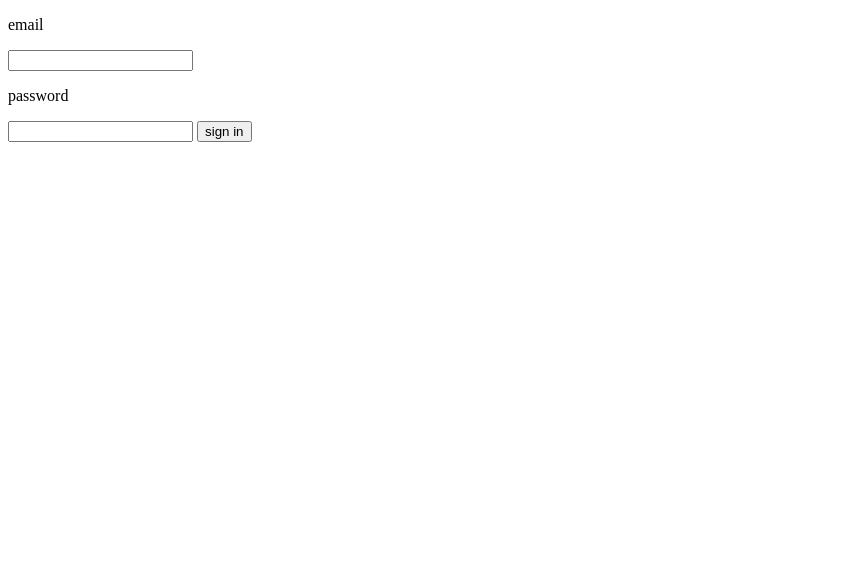
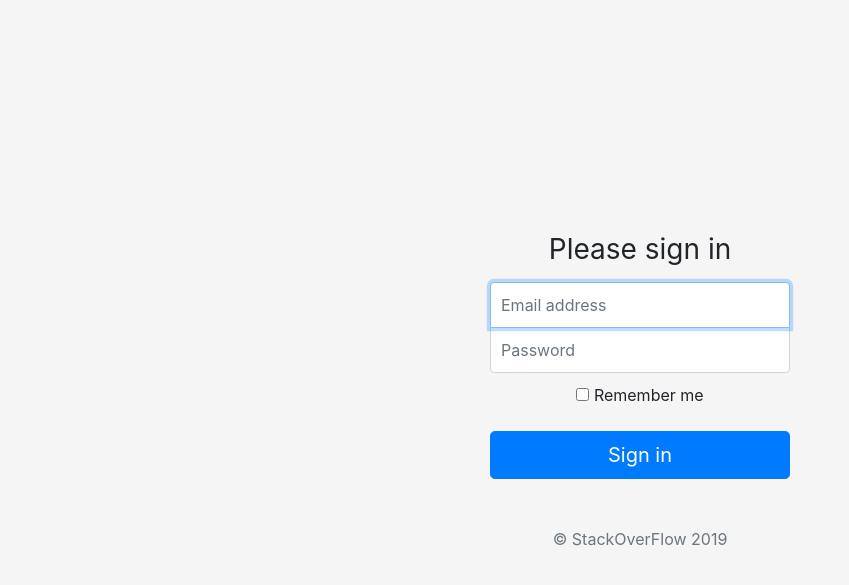
Before and after one commit to danielufeli/StackOverFlow, a plain HTML site: page signIn.html in a window 1280 px wide. Shown: the whole page, without its empty margins (0-849 px from the left). Drawn offline with nearby package versions, Linux system fonts and the light colour scheme.

Commit message:
Login UI

```diff
--- /dev/null
+++ b/assets/css/signin.css
@@ -0,0 +1,44 @@
+html,
+body {
+  height: 100%;
+}
+
+body {
+  display: -ms-flexbox;
+  display: flex;
+  -ms-flex-align: center;
+  align-items: center;
+  padding-top: 40px;
+  padding-bottom: 40px;
+  background-color: #f5f5f5;
+}
+
+.form-signin {
+  width: 100%;
+  max-width: 330px;
+  padding: 15px;
+  margin: auto;
+}
+.form-signin .checkbox {
+  font-weight: 400;
+}
+.form-signin .form-control {
+  position: relative;
+  box-sizing: border-box;
+  height: auto;
+  padding: 10px;
+  font-size: 16px;
+}
+.form-signin .form-control:focus {
+  z-index: 2;
+}
+.form-signin input[type="email"] {
+  margin-bottom: -1px;
+  border-bottom-right-radius: 0;
+  border-bottom-left-radius: 0;
+}
+.form-signin input[type="password"] {
+  margin-bottom: 10px;
+  border-top-left-radius: 0;
+  border-top-right-radius: 0;
+}
--- a/signIn.html
+++ b/signIn.html
@@ -1,16 +1,51 @@
-<!DOCTYPE html>
-<html>
+
+<!doctype html>
+<html lang="en">
   <head>
-    <title>Sign In Page</title>
+    <meta charset="utf-8">
+    <meta name="viewport" content="width=device-width, initial-scale=1, shrink-to-fit=no">
+    <meta name="description" content="">
+    <meta name="author" content="Mark Otto, Jacob Thornton, and Bootstrap contributors">
+    <meta name="generator" content="Jekyll v3.8.5">
+    <title>Stack Over Flow - Signin</title>
+
+    <!-- Bootstrap core CSS -->
+<link href="https://getbootstrap.com/docs/4.3/dist/css/bootstrap.min.css" rel="stylesheet" integrity="sha384-ggOyR0iXCbMQv3Xipma34MD+dH/1fQ784/j6cY/iJTQUOhcWr7x9JvoRxT2MZw1T" crossorigin="anonymous">
+
+
+    <style>
+      .bd-placeholder-img {
+        font-size: 1.125rem;
+        text-anchor: middle;
+        -webkit-user-select: none;
+        -moz-user-select: none;
+        -ms-user-select: none;
+        user-select: none;
+      }
+
+      @media (min-width: 768px) {
+        .bd-placeholder-img-lg {
+          font-size: 3.5rem;
+        }
+      }
+    </style>
+    <!-- Custom styles for this template -->
+    <link href="assets/css/signin.css" rel="stylesheet">
   </head>
-  <body>
-    <form>
-      <label for = 'sign-in-email' id = 'sign-in-email-label'><p>email</p></label>
-      <input type = 'email' name = 'email' id = 'sign-in-email' required>
-
-      <label for = 'sign-in-password' id = 'sign-in-password-label'><p>password</p></label>
-      <input type = 'password' name = 'password' id = 'sign-in-password' required>
-      <input type= "submit" value = 'sign in'>
-    </form>
-  </body>
+  <body class="text-center">
+    <form class="form-signin">
+  <h1 class="h3 mb-3 font-weight-normal">Please sign in</h1>
+  <label for="inputEmail" class="sr-only">Email address</label>
+  <input type="email" id="inputEmail" class="form-control" placeholder="Email address" required autofocus>
+  <label for="inputPassword" class="sr-only">Password</label>
+  <input type="password" id="inputPassword" class="form-control" placeholder="Password" required>
+  <div class="checkbox mb-3">
+    <label>
+      <input type="checkbox" value="remember-me"> Remember me
+    </label>
+  </div>
+  <button class="btn btn-lg btn-primary btn-block" type="submit">Sign in</button>
+  <p class="mt-5 mb-3 text-muted">&copy; StackOverFlow 2019</p>
+</form>
+</body>
 </html>
```
